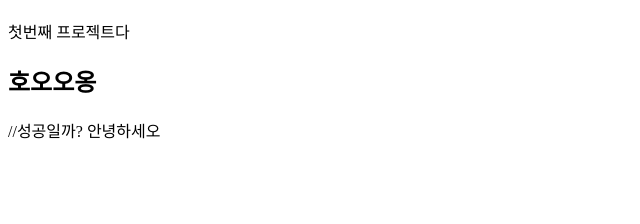
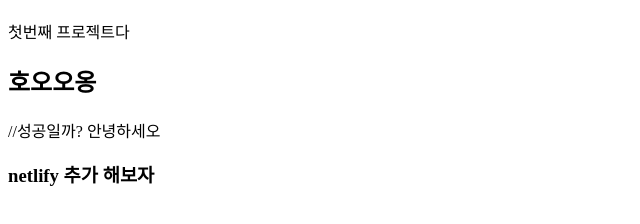
Before and after one commit to noel-vibe/first-noona-project, a plain HTML site: page index.html in a window 1280 px wide. Shown: the part 70-294 px from the top of the page, without its empty margins (0-640 px from the left). Drawn offline with Linux system fonts and the light colour scheme.

Commit message:
second commit

```diff
--- a/index.html
+++ b/index.html
@@ -12,5 +12,6 @@
     <h2>호오오옹</h2>
     //성공일까?
     <a>안녕하세오</a>
+    <h3>netlify 추가 해보자</h3>
   </body>
 </html>
```
